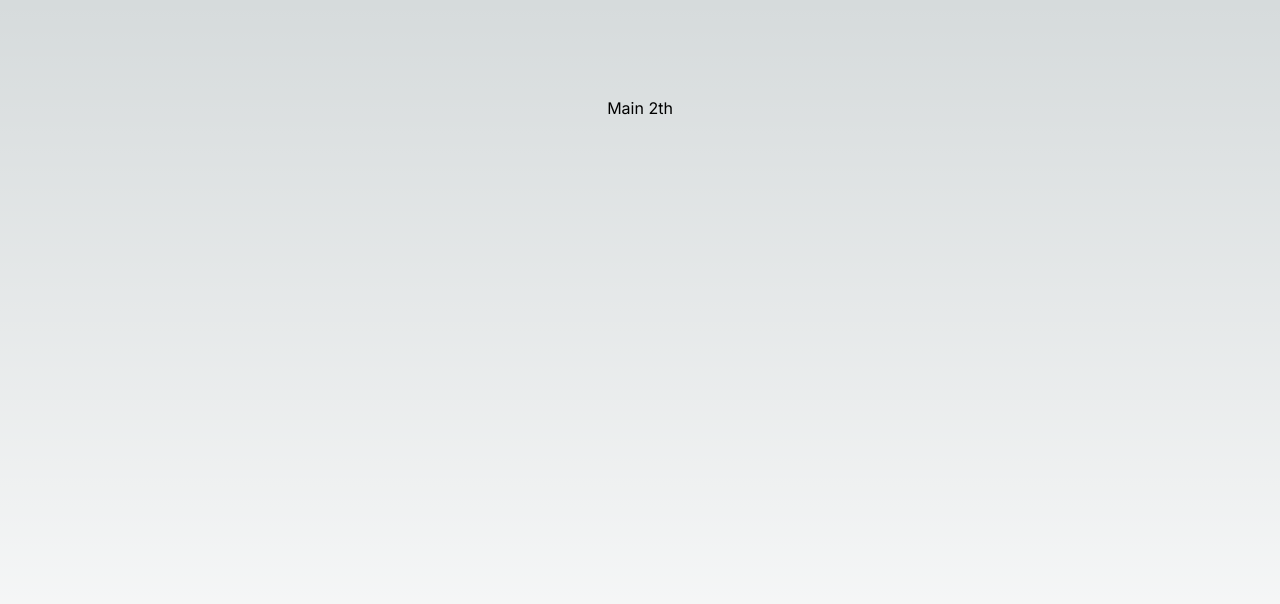
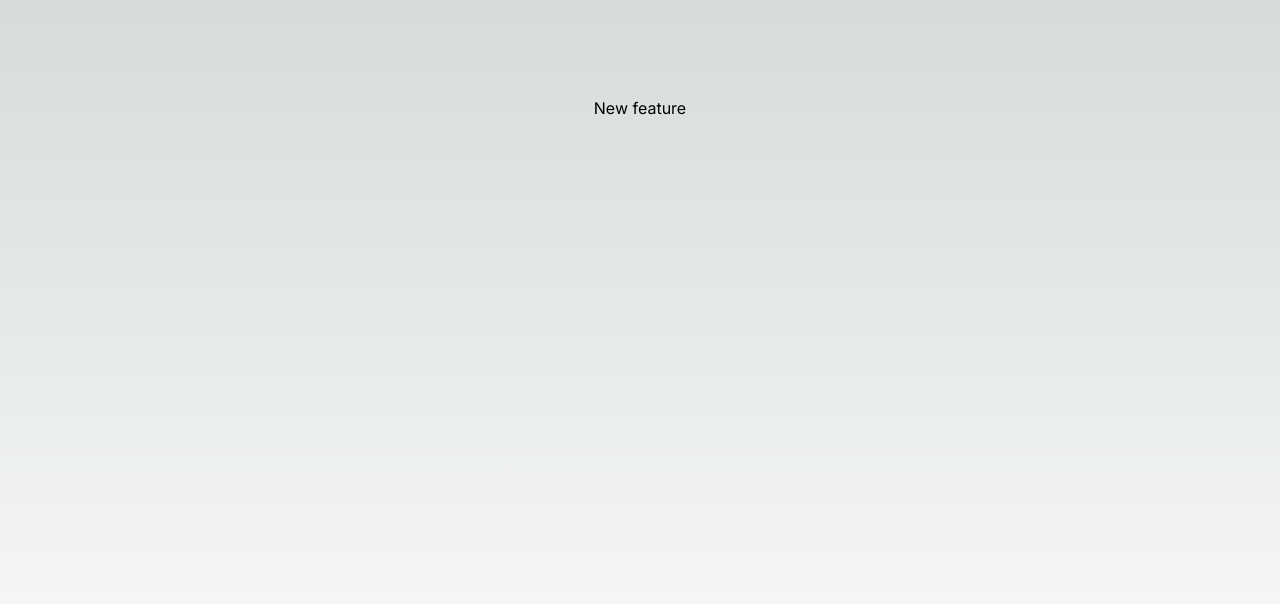
Before and after one commit to styleai-luke/test-flow, a Next.js app: page / in a window 1280 px wide. Shown: the top 604 px of the page. Built offline with nearby package versions, Linux system fonts and the light colour scheme.

Commit message:
Fix: new feature

```diff
--- a/src/app/page.tsx
+++ b/src/app/page.tsx
@@ -1,7 +1,7 @@
 export default function Home() {
   return (
     <main className="flex min-h-screen flex-col items-center justify-between p-24">
-      Main 2th
+      New feature
     </main>
   );
 }
```
